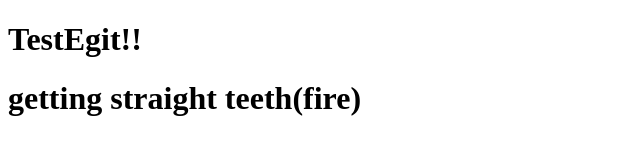
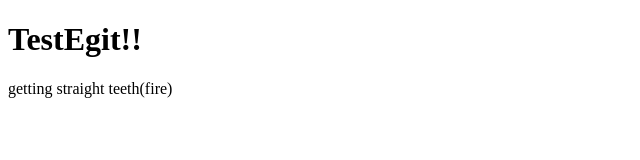
Before and after one commit to gfor12-web/testegit, a plain HTML site: page WebContent/index.html in a window 1280 px wide. Shown: the whole page, without its empty margins (0-640 px from the left). Drawn offline with Linux system fonts and the light colour scheme.

Commit message:
Update index.html

```diff
--- a/WebContent/index.html
+++ b/WebContent/index.html
@@ -7,7 +7,7 @@
 <body>
 
 <h1>TestEgit!!</h1>
-<h1>getting straight teeth(fire)</h1>
+getting straight teeth(fire)
 
 </body>
 </html>
```
